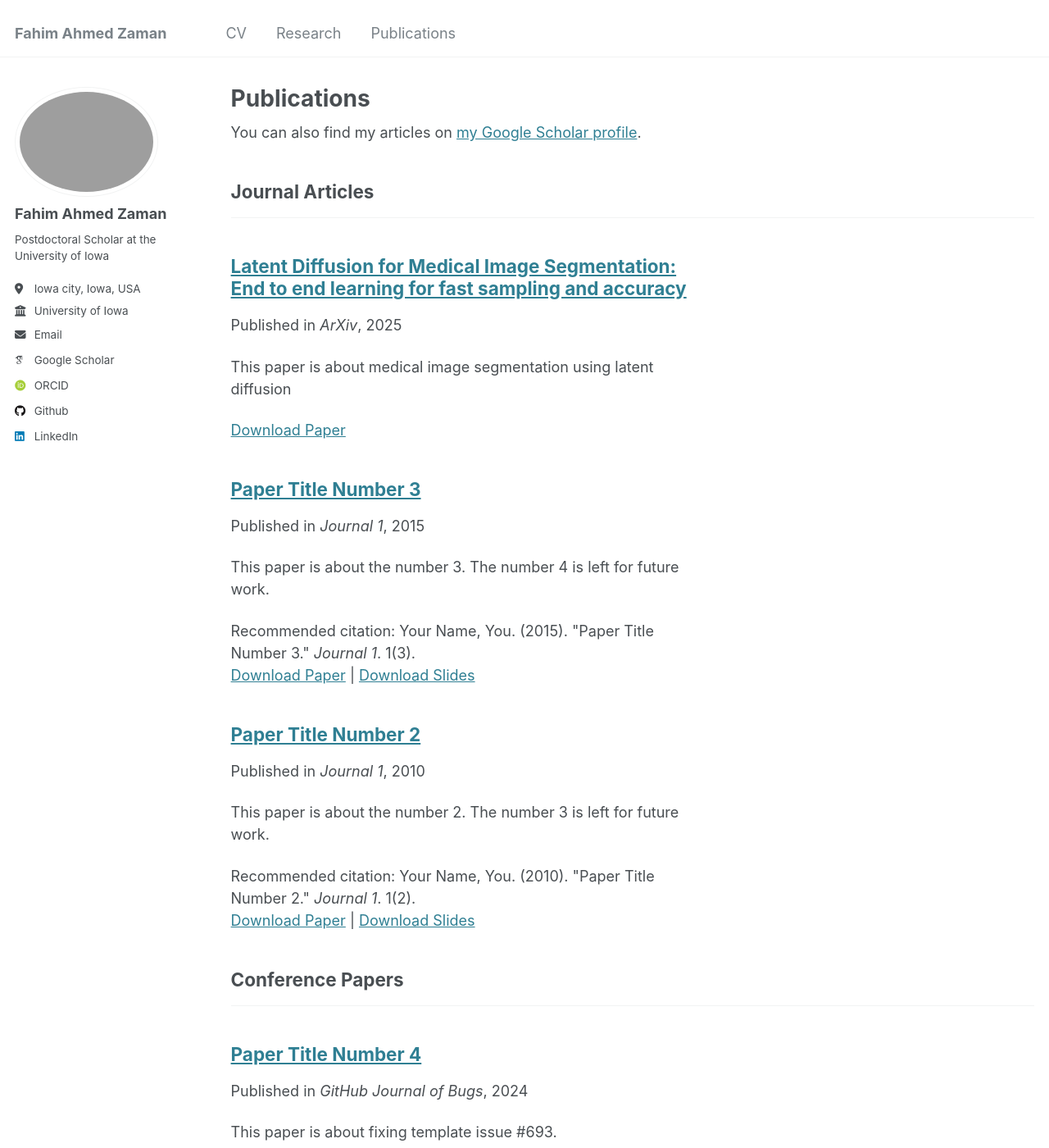
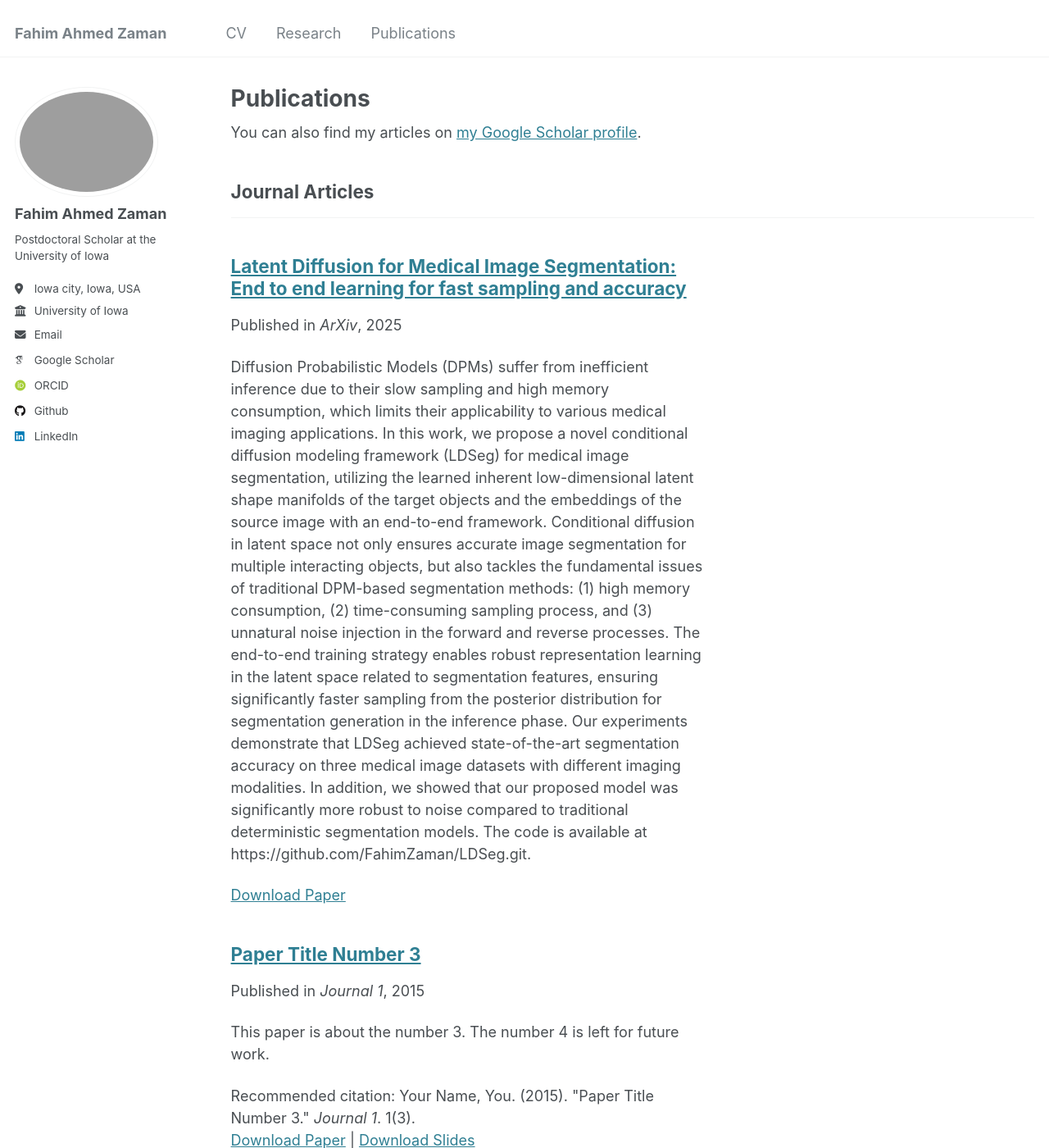
Before and after one commit to FahimZaman/FahimZaman.github.io, a Jekyll site: the page built from _pages/publications.html, in a window 1280 px wide and 1400 px high. Shown: the whole window at 82% size. Built offline with Jekyll 4.4.1, drawn with Linux system fonts in a browser that asks for light colours; some web fonts are replaced.

Commit message:
Update 2009-10-01-paper-title-number-1.md

```diff
--- a/_publications/2009-10-01-paper-title-number-1.md
+++ b/_publications/2009-10-01-paper-title-number-1.md
@@ -3,7 +3,6 @@ title: "Latent Diffusion for Medical Image Segmentation: End to end learning for
 collection: publications
 category: manuscripts
 permalink: /publication/2009-10-01-paper-title-number-1
-excerpt: 'This paper is about medical image segmentation using latent diffusion'
 date: 2025-01-20
 venue: 'ArXiv'
 paperurl: 'https://arxiv.org/abs/2407.12952'
```
